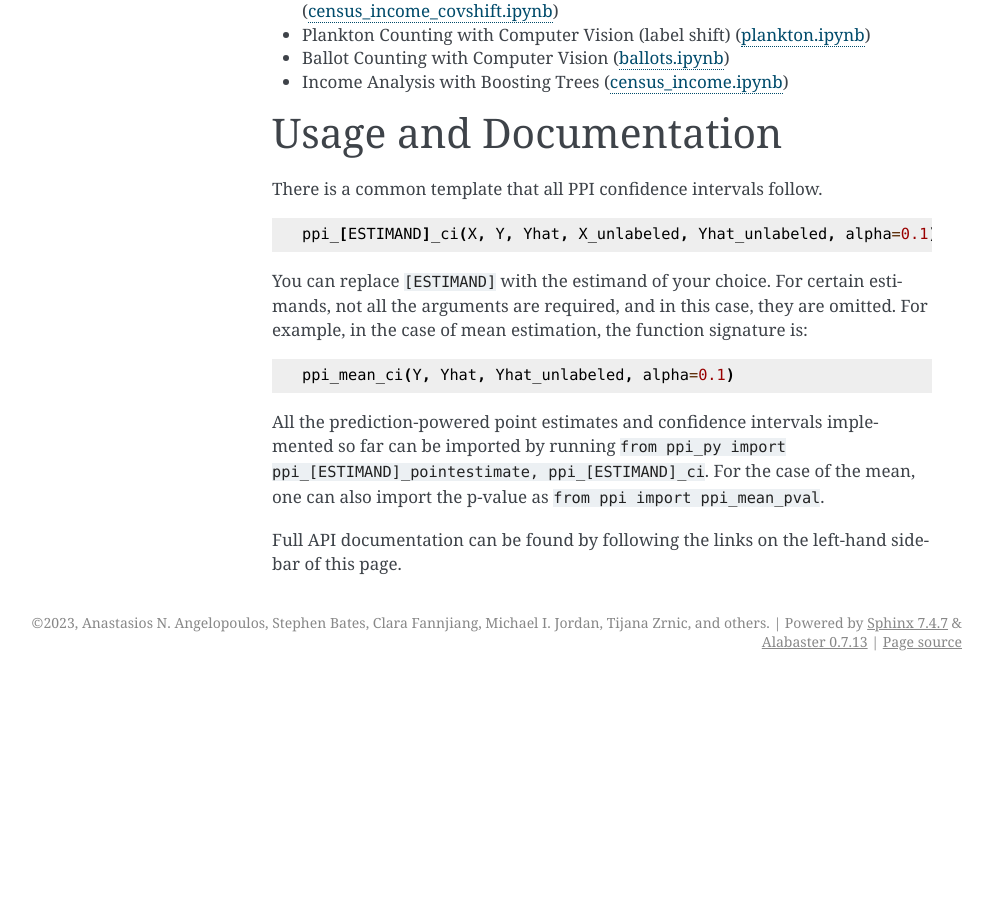
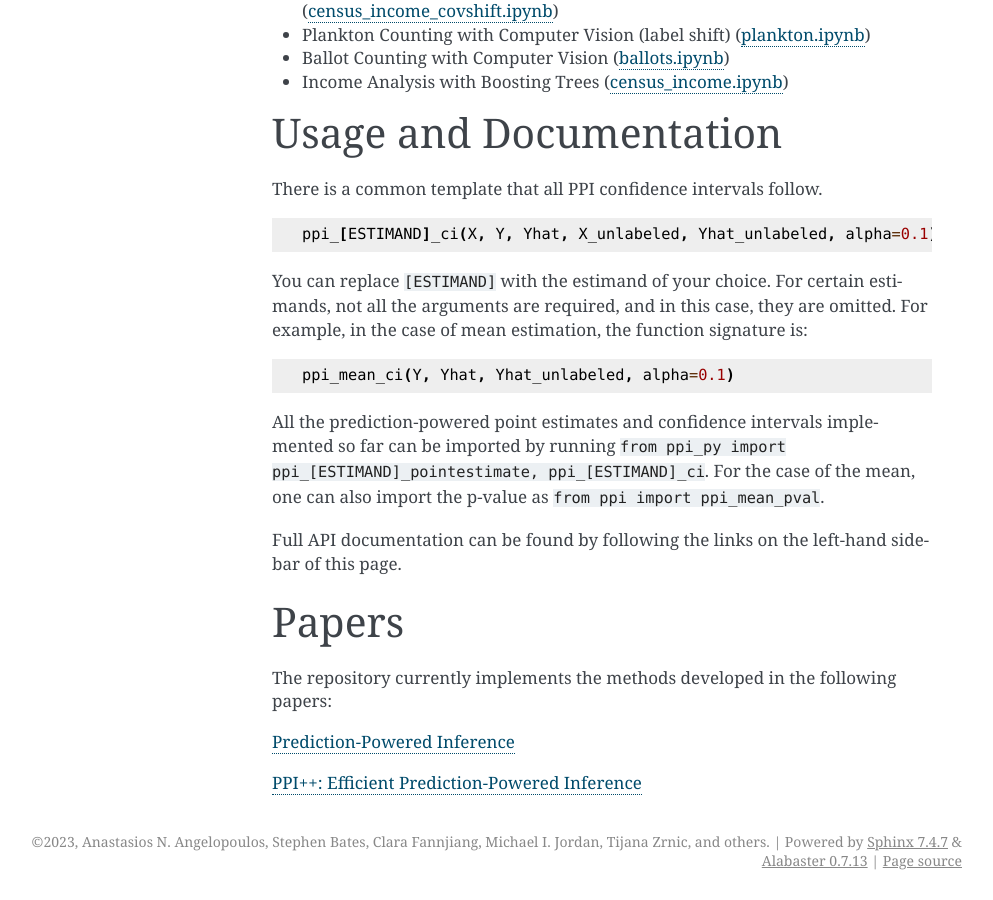
Before and after one commit to aangelopoulos/ppi_py, a Sphinx documentation site: the page built from docs/source/README.rst, in a window 1280 px wide and 900 px high, scrolled down 1488 px. Shown: the whole window, without its empty margins (158-1151 px from the left). Built offline with Sphinx 7.4.7, drawn with Linux system fonts in a browser that asks for light colours; before the commit the page ends 2169 px from its top, so only the background shows below that.

Commit message:
[new docs]

```diff
--- a/docs/source/README.rst
+++ b/docs/source/README.rst
@@ -90,3 +90,12 @@ You can replace ``[ESTIMAND]`` with the estimand of your choice. For certain est
 All the prediction-powered point estimates and confidence intervals implemented so far can be imported by running ``from ppi_py import ppi_[ESTIMAND]_pointestimate, ppi_[ESTIMAND]_ci``. For the case of the mean, one can also import the p-value as ``from ppi import ppi_mean_pval``.
 
 Full API documentation can be found by following the links on the left-hand sidebar of this page.
+
+Papers
+======
+
+The repository currently implements the methods developed in the following papers:
+
+`Prediction-Powered Inference <https://arxiv.org/abs/2106.06487>`_
+
+`PPI++: Efficient Prediction-Powered Inference <https://arxiv.org/abs/2106.06487>`_
--- a/docs/source/baselines.rst
+++ b/docs/source/baselines.rst
@@ -9,7 +9,6 @@
 .. autofunction:: ppi_py.conformal_mean_ci
 .. autofunction:: ppi_py.classical_quantile_ci
 .. autofunction:: ppi_py.classical_ols_ci
-.. autofunction:: ppi_py.classical_ols_covshift_ci
 .. autofunction:: ppi_py.postprediction_ols_ci
 .. autofunction:: ppi_py.logistic
 .. autofunction:: ppi_py.classical_logistic_ci
--- a/docs/source/ppi.rst
+++ b/docs/source/ppi.rst
@@ -11,8 +11,6 @@
 .. autofunction:: ppi_py.ppi_quantile_ci
 .. autofunction:: ppi_py.ppi_ols_pointestimate
 .. autofunction:: ppi_py.ppi_ols_ci
-.. autofunction:: ppi_py.ppi_ols_covshift_pointestimate
-.. autofunction:: ppi_py.ppi_ols_covshift_ci
 .. autofunction:: ppi_py.ppi_logistic_pointestimate
 .. autofunction:: ppi_py.ppi_logistic_ci
 .. autofunction:: ppi_py.ppi_distribution_label_shift_ci
--- a/setup.py
+++ b/setup.py
@@ -5,7 +5,7 @@ long_description = open("./assets/PyPI-README.md").read()
 
 setup(
     name="ppi-python",
-    version="0.2",
+    version="0.2.0",
     packages=find_packages(),
     include_package_data=True,
     description="Prediction-Powered Inference",
```
